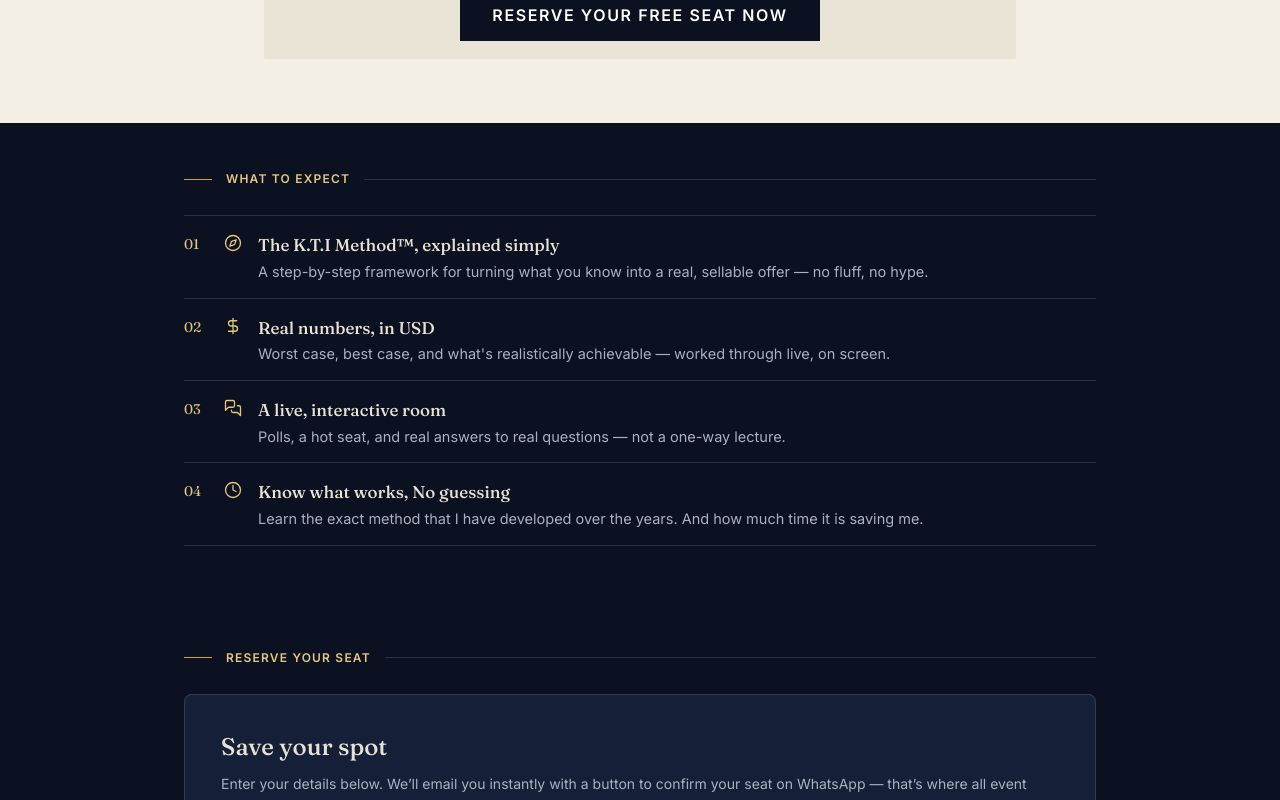
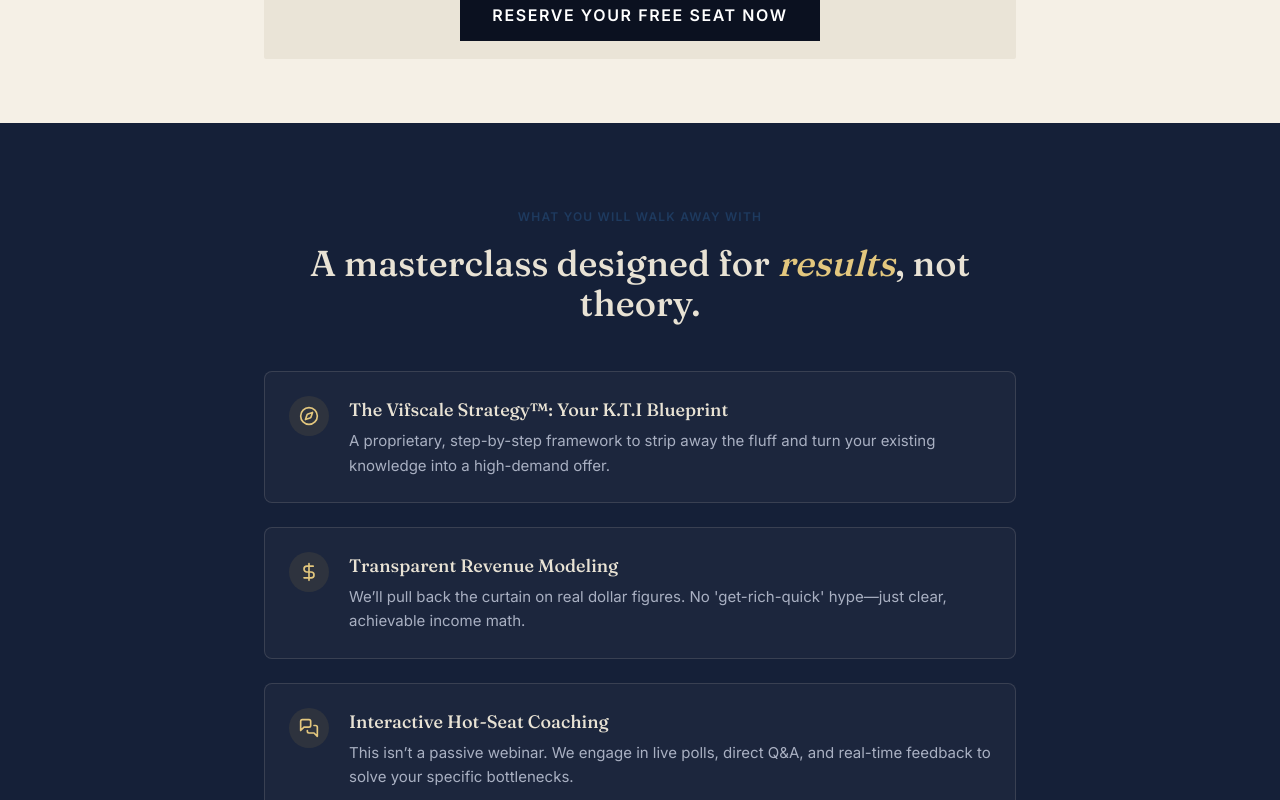
Before and after one commit to reuben200/kti-webinar, a React (Vite) app: page / in a window 1280 px wide. Shown: the part 1440-2240 px from the top of the page. Built offline with nearby package versions, Linux system fonts and the light colour scheme; no server answers.

Commit message:
Update WhatToExpect.jsx

```diff
--- a/src/components/WhatToExpect.jsx
+++ b/src/components/WhatToExpect.jsx
@@ -4,60 +4,60 @@ const items = [
   {
     num: '01',
     icon: Compass,
-    title: 'The K.T.I Method™, explained simply',
-    text: 'A step-by-step framework for turning what you know into a real, sellable offer — no fluff, no hype.',
+    title: 'The Vifscale Strategy™: Your K.T.I Blueprint',
+    text: 'A proprietary, step-by-step framework to strip away the fluff and turn your existing knowledge into a high-demand offer.',
   },
   {
     num: '02',
     icon: DollarSign,
-    title: 'Real numbers, in USD',
-    text: "Worst case, best case, and what's realistically achievable — worked through live, on screen.",
+    title: 'Transparent Revenue Modeling',
+    text: "We’ll pull back the curtain on real dollar figures. No 'get-rich-quick' hype—just clear, achievable income math.",
   },
   {
     num: '03',
     icon: MessagesSquare,
-    title: 'A live, interactive room',
-    text: 'Polls, a hot seat, and real answers to real questions — not a one-way lecture.',
+    title: 'Interactive Hot-Seat Coaching',
+    text: 'This isn’t a passive webinar. We engage in live polls, direct Q&A, and real-time feedback to solve your specific bottlenecks.',
   },
   {
     num: '04',
     icon: Clock,
-    title: 'Know what works, No guessing',
-    text: 'Learn the exact method that I have developed over the years. And how much time it is saving me.',
+    title: 'Proven Velocity Systems',
+    text: 'Learn the exact systems that have saved me hundreds of hours. Stop guessing, start executing with a repeatable process.',
   },
 ]
 
 export default function WhatToExpect() {
   return (
-    <section className="py-12">
-      <div className="max-w-[960px] mx-auto px-6">
-        <div className="ledger">
-          <span>What To Expect</span>
+    <section className="py-20 bg-ink-soft">
+      <div className="max-w-[800px] mx-auto px-6">
+        <div className="text-center mb-12">
+          <div className="ledger ledger-dark inline-block mb-4">
+            <span>What You Will Walk Away With</span>
+          </div>
+          <h2 className="font-display font-medium text-3xl sm:text-4xl text-text-light">
+            A masterclass designed for <span className="text-gold-soft italic">results</span>, not theory.
+          </h2>
         </div>
 
-        <ul className="mt-2">
-          {items.map((item, i) => {
+        <ul className="space-y-6">
+          {items.map((item) => {
             const Icon = item.icon
             return (
               <li
                 key={item.num}
-                className={`flex gap-4 py-4 border-b border-line ${
-                  i === 0 ? 'border-t' : ''
-                }`}
+                className="flex gap-5 p-6 bg-text-light/[0.03] border border-line hover:border-gold-soft/30 transition-all duration-300 group rounded-lg"
               >
-                <span className="font-display text-sm text-gold-soft flex-none w-6 pt-0.5">
-                  {item.num}
-                </span>
-                <Icon
-                  className="flex-none text-gold-soft mt-0.5"
-                  size={18}
-                  strokeWidth={1.75}
-                />
+                <div className="flex-none">
+                  <div className="w-10 h-10 rounded-full bg-gold/10 flex items-center justify-center text-gold-soft mb-2">
+                    <Icon size={20} strokeWidth={2} />
+                  </div>
+                </div>
                 <div>
-                  <h3 className="font-display font-medium text-[17px] text-text-light mb-1">
+                  <h3 className="font-display font-medium text-[18px] text-text-light mb-1.5 group-hover:text-gold-soft transition-colors">
                     {item.title}
                   </h3>
-                  <p className="text-[14.5px] text-text-muted leading-snug">
+                  <p className="text-[15px] text-text-muted leading-relaxed">
                     {item.text}
                   </p>
                 </div>
@@ -65,6 +65,17 @@ export default function WhatToExpect() {
             )
           })}
         </ul>
+
+        {/* Micro-CTA for those who reach this point */}
+        <div className="mt-12 text-center">
+          <p className="text-text-muted text-sm mb-4">Ready to build your offer?</p>
+          <a
+            href="#registration"
+            className="inline-block bg-gold hover:bg-gold-soft text-ink font-bold px-8 py-3 rounded-sm transition-all"
+          >
+            Secure Your Free Seat
+          </a>
+        </div>
       </div>
     </section>
   )
```
